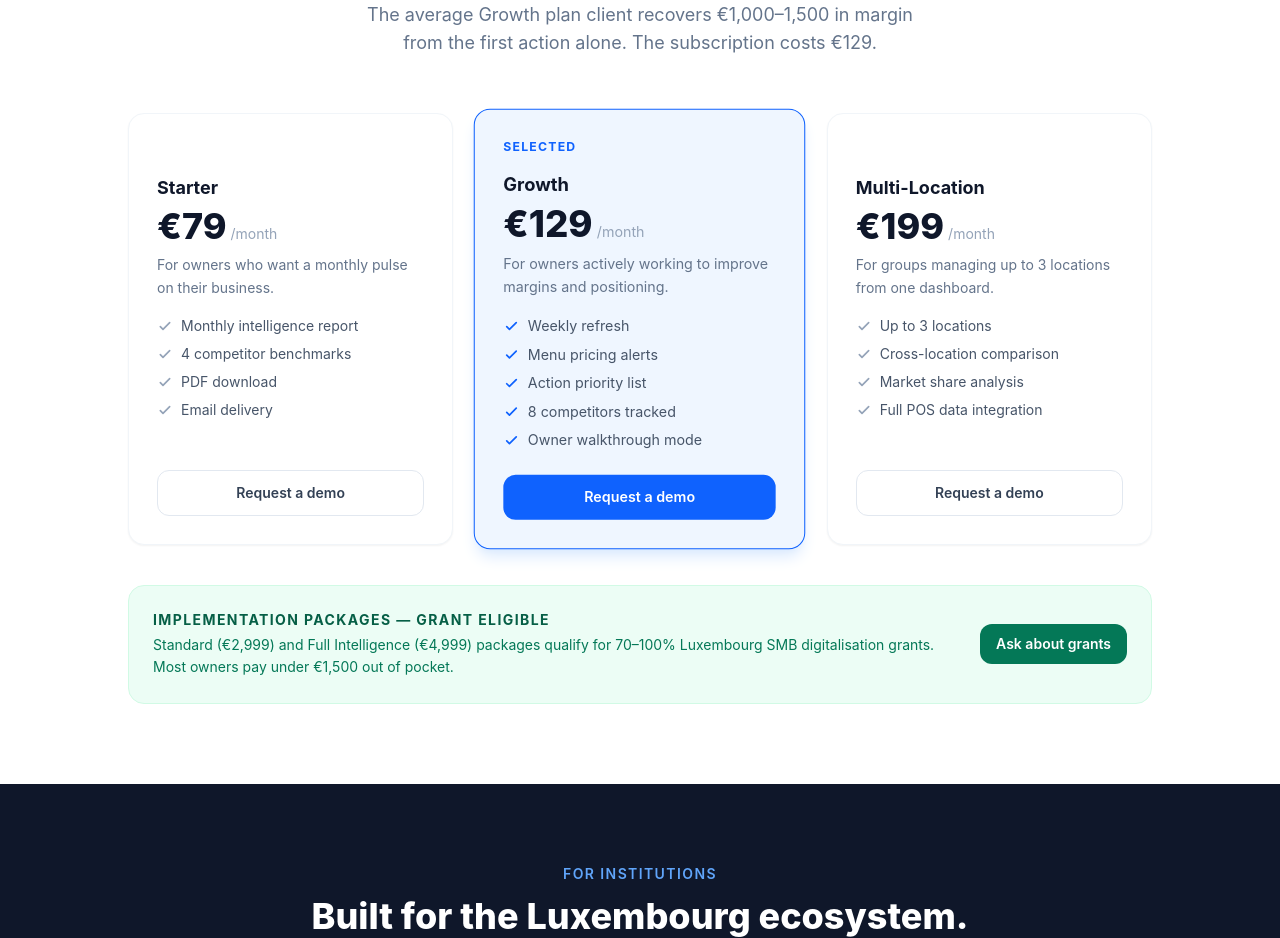
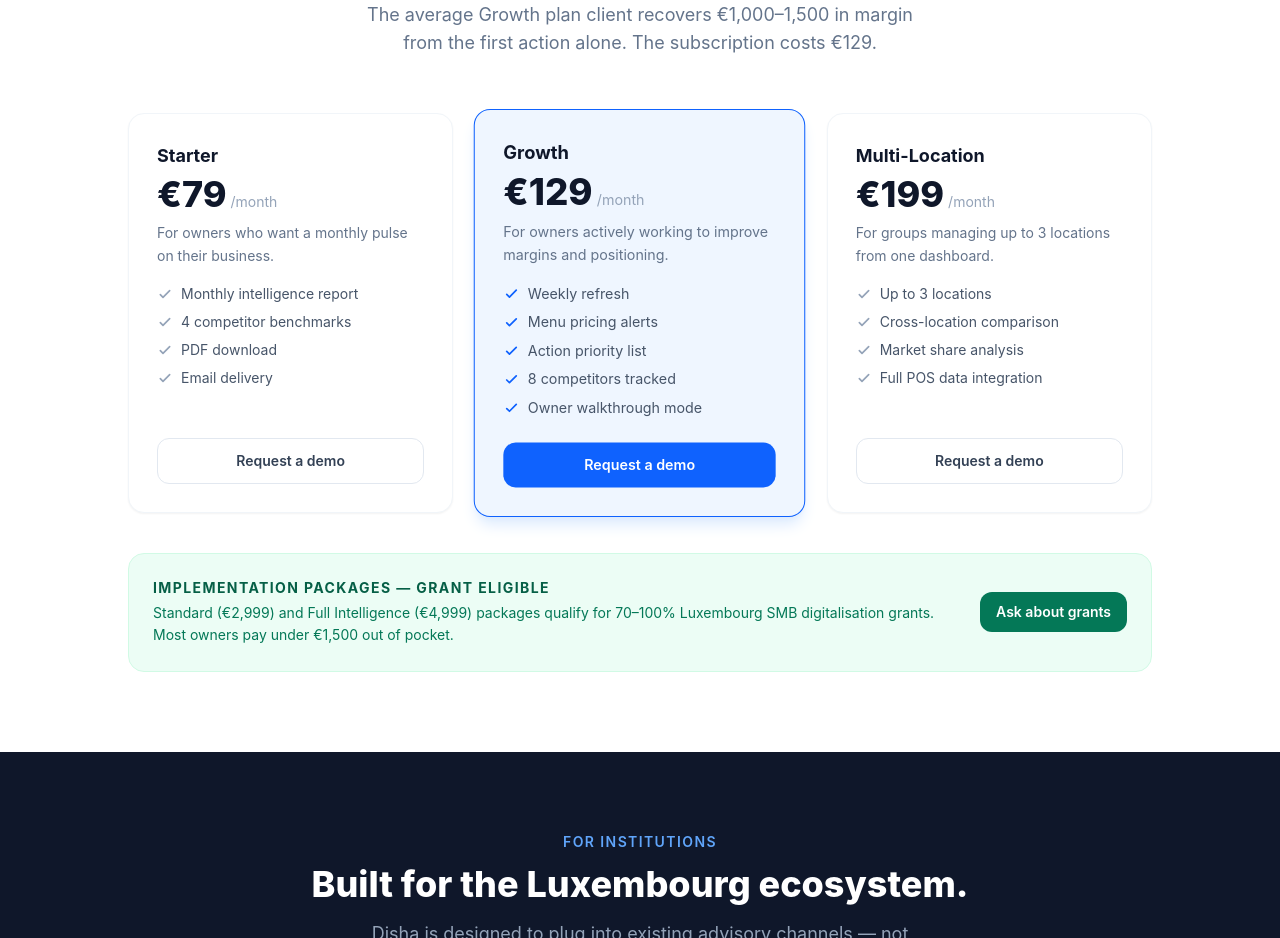
Before and after one commit to sameervb/disha-analytics.com, a Next.js app: page / in a window 1280 px wide. Shown: the part 3080-4018 px from the top of the page. Built offline with nearby package versions, Linux system fonts and the light colour scheme.

Commit message:
fix: remove Selected label from pricing cards

```diff
--- a/components/Pricing.tsx
+++ b/components/Pricing.tsx
@@ -77,12 +77,6 @@ export default function Pricing() {
                     : "border-slate-100 bg-white shadow-sm hover:border-slate-300 hover:shadow-md"
                 }`}
               >
-                <div className={`text-xs font-bold uppercase tracking-widest mb-4 transition-opacity duration-200 ${
-                  isSelected ? "text-accent opacity-100" : "opacity-0 select-none"
-                }`}>
-                  Selected
-                </div>
-
                 <div className="mb-4">
                   <div className="text-lg font-bold text-slate-900">{tier.name}</div>
                   <div className="flex items-baseline gap-1 mt-1">
```
